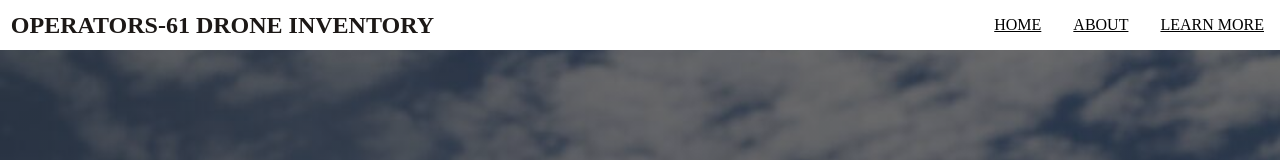
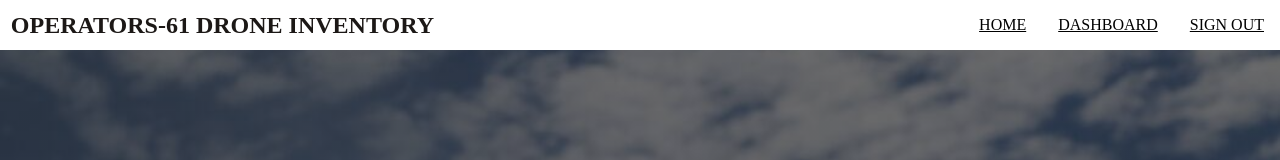
Before and after one commit to CodingTemple/operators61-react-drone-inventory, a React (Create React App) app: page / in a window 1280 px wide. Shown: the top 160 px of the page. Built offline with nearby package versions, Linux system fonts and the light colour scheme; what reactfire would draw is missing.

Commit message:
final drone collection

```diff
--- a/src/components/Dashboard/Dashboard.tsx
+++ b/src/components/Dashboard/Dashboard.tsx
@@ -195,7 +195,6 @@ export const Dashboard = withRouter((props:DashProps) => {
                     [classes.contentShift]: open
                 })}>
                     <div className={classes.drawerHeader} />
-                    <h1>Hello World Until Data Shows up</h1>
                     <DataTable />
                 </main>
 
--- a/src/components/Home/Home.tsx
+++ b/src/components/Home/Home.tsx
@@ -4,6 +4,8 @@ import { makeStyles } from '@material-ui/core';
 import Button from '@material-ui/core/Button';
 import drone_image from '../../assets/images/sample_drone_image.jpg';
 import { Link } from 'react-router-dom';
+import { AuthCheck } from 'reactfire'; // Import for User Auth changing display based on Login/logOut
+
 
 
 interface Props{
@@ -76,12 +78,19 @@ export const Home = ( props:Props ) => {
                         <li>
                             <Link to="/" className={classes.nav_a}>Home</Link>
                         </li>
-                        <li>
-                            <Link to="/dashboard" className={classes.nav_a}>About</Link>
-                        </li>
-                        <li>
-                            <Link to="/signin" className={classes.nav_a}>Learn More</Link>
-                        </li>
+                        {/* New Addition for Auth Check */}
+                        <AuthCheck fallback={
+                            <li>
+                            <Link to="/signin" className={classes.nav_a}>Sign In</Link>
+                            </li>
+                        }>
+                            <li>
+                            <Link to="/dashboard" className={classes.nav_a}>Dashboard</Link>
+                            </li>
+                            <li>
+                            <Link to="/signin" className={classes.nav_a}>Sign Out</Link>
+                            </li>
+                        </AuthCheck>
                     </ul>
                 </div>
             </nav>
```
Also changed, not shown: firebase.json (added), 1 other file (tests, documents, lock files or other folders).
